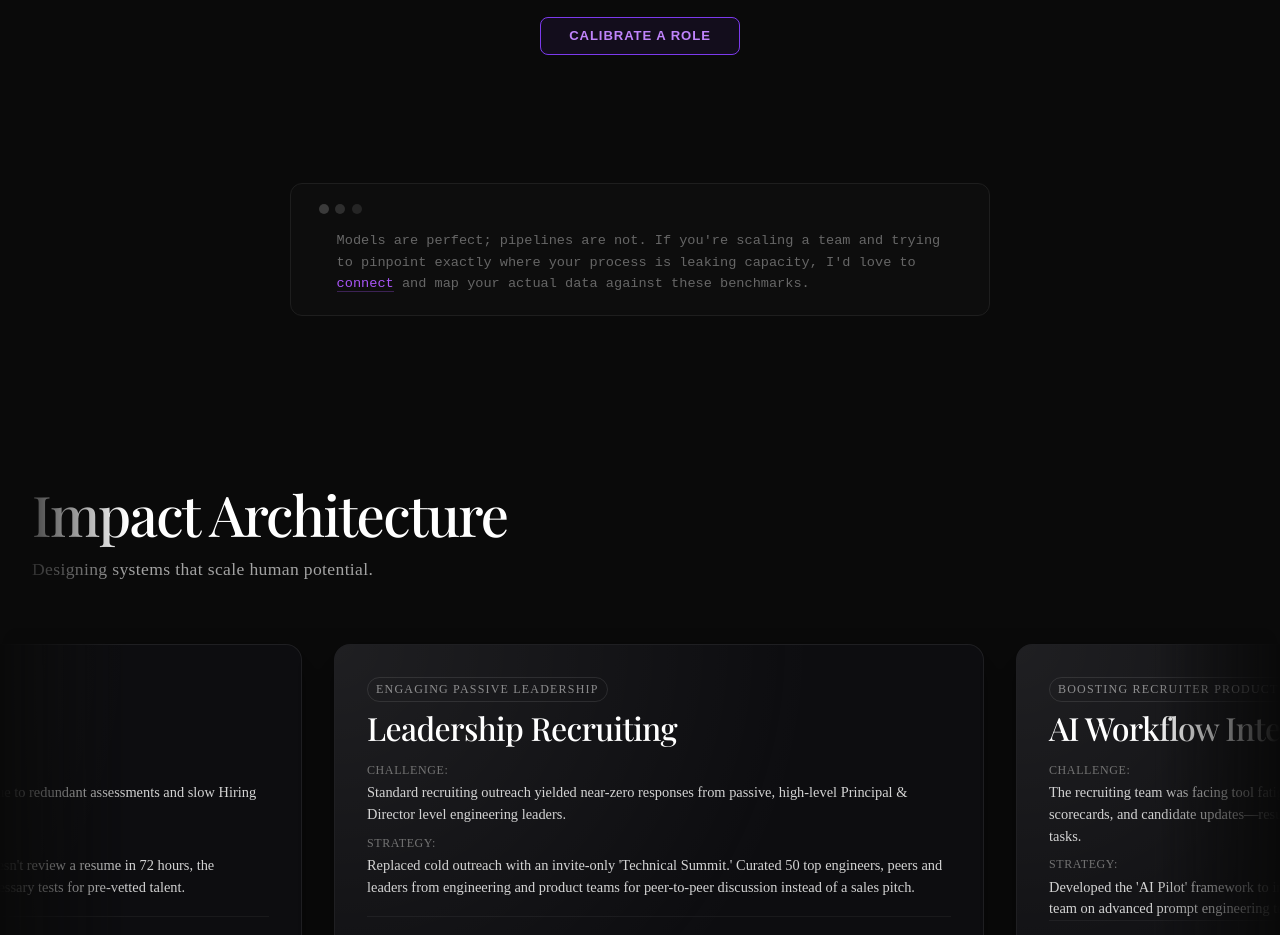
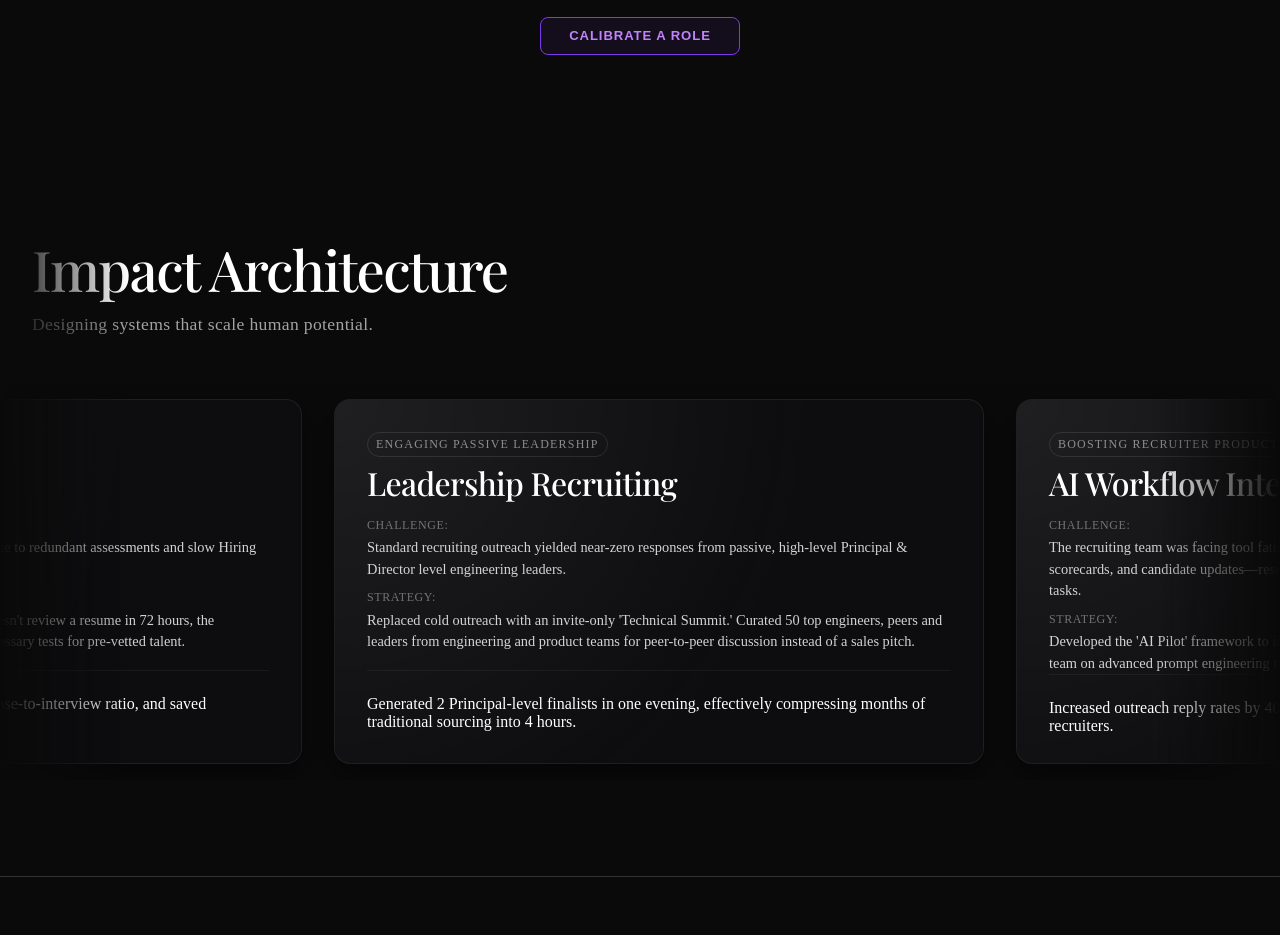
Before and after one commit to amitmoun/amit.sourcecode, a Next.js app: page / in a window 1280 px wide. Shown: the part 2280-3215 px from the top of the page. Built offline with nearby package versions, Linux system fonts and the light colour scheme; a web font is replaced by a local one.

Commit message:
fix(layout): Eradicate rogue Easter Egg container holding deprecated brag strings

```diff
--- a/src/app/page.js
+++ b/src/app/page.js
@@ -2,7 +2,6 @@ import styles from "./page.module.css";
 import SourcingSuperpowers from "@/components/SourcingSuperpowers";
 import WaysOfWorking from "@/components/WaysOfWorking";
 import CandidateExperience from "@/components/CandidateExperience";
-import EasterEggCTA from "@/components/EasterEggCTA";
 import CaseStudy from "@/components/CaseStudy";
 import Contact from "@/components/Contact";
 import AIChat from "@/components/AIChat";
@@ -26,7 +25,6 @@ export default function Home() {
       <SourcingSuperpowers />
       <CandidateExperience />
       <WaysOfWorking />
-      <EasterEggCTA />
       <CaseStudy />
       <Contact />
       <AIChat />
--- a/src/components/EasterEggCTA.js
+++ /dev/null
@@ -1,26 +0,0 @@
-import React from 'react';
-import styles from './EasterEggCTA.module.css';
-
-export default function EasterEggCTA() {
-    return (
-        <section className={styles.section} id="easter-egg">
-            <div className={styles.terminal}>
-                <div className={styles.terminalDots}>
-                    <span />
-                    <span />
-                    <span />
-                </div>
-                <p className={styles.output}>
-                    Models are perfect; pipelines are not. If you&apos;re scaling a team and trying to pinpoint exactly where your process is leaking capacity, I&apos;d love to{' '}
-                    <a
-                        href="mailto:getamitquick@gmail.com"
-                        className={styles.link}
-                    >
-                        connect
-                    </a>
-                    {' '}and map your actual data against these benchmarks.
-                </p>
-            </div>
-        </section>
-    );
-}
--- a/src/components/EasterEggCTA.module.css
+++ /dev/null
@@ -1,65 +0,0 @@
-.section {
-    padding: 3rem 1rem 4rem;
-    background-color: #0a0a0a;
-    display: flex;
-    justify-content: center;
-}
-
-.terminal {
-    max-width: 700px;
-    width: 100%;
-    background: #0d0d0d;
-    border: 1px solid #1e1e1e;
-    border-radius: 12px;
-    padding: 1.25rem 1.75rem;
-    font-family: 'Courier New', Courier, monospace;
-}
-
-.terminalDots {
-    display: flex;
-    gap: 0.4rem;
-    margin-bottom: 1rem;
-}
-
-.terminalDots span {
-    width: 10px;
-    height: 10px;
-    border-radius: 50%;
-    background: #2a2a2a;
-}
-
-.terminalDots span:nth-child(1) { background: #3a3a3a; }
-.terminalDots span:nth-child(2) { background: #2e2e2e; }
-.terminalDots span:nth-child(3) { background: #252525; }
-
-.prompt {
-    font-size: 0.85rem;
-    color: #555;
-    margin: 0 0 0.5rem;
-    line-height: 1.6;
-}
-
-.cursor {
-    color: #7c3aed;
-    margin-right: 0.25rem;
-}
-
-.output {
-    font-size: 0.85rem;
-    color: #666;
-    margin: 0;
-    padding-left: 1.1rem;
-    line-height: 1.6;
-}
-
-.link {
-    color: #a855f7;
-    text-decoration: none;
-    border-bottom: 1px solid rgba(168, 85, 247, 0.3);
-    transition: color 0.2s ease, border-color 0.2s ease;
-}
-
-.link:hover {
-    color: #c084fc;
-    border-color: rgba(192, 132, 252, 0.6);
-}
```
